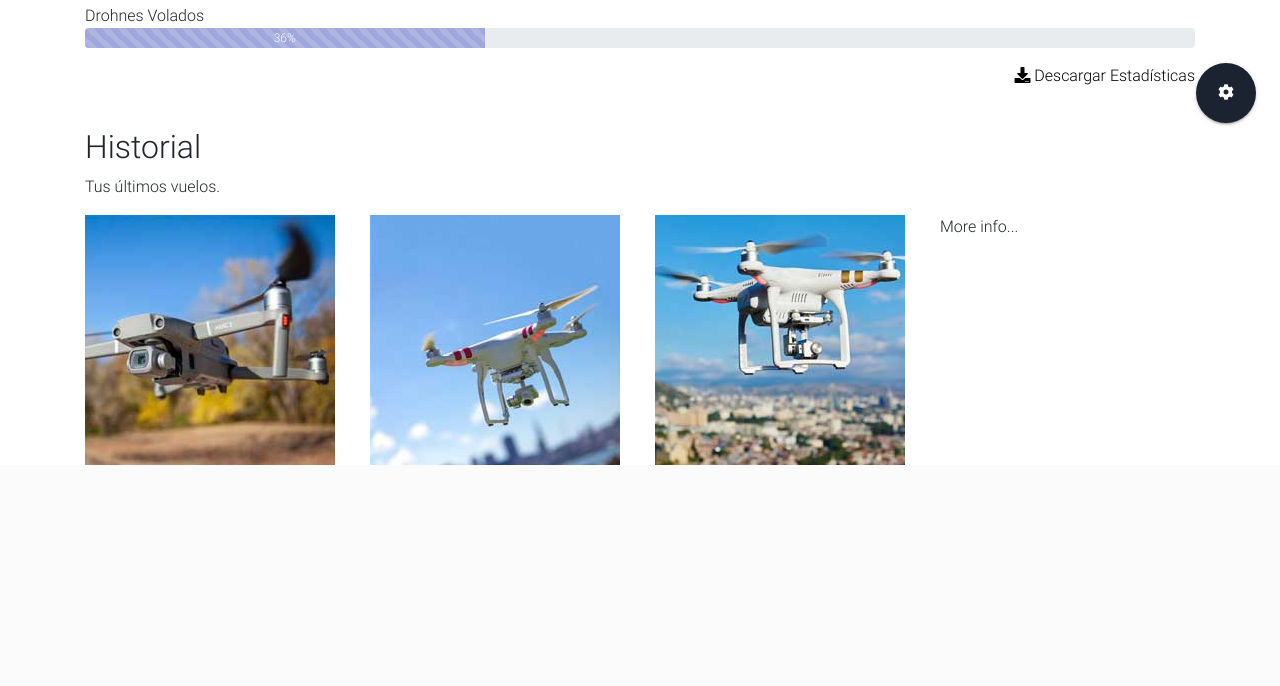
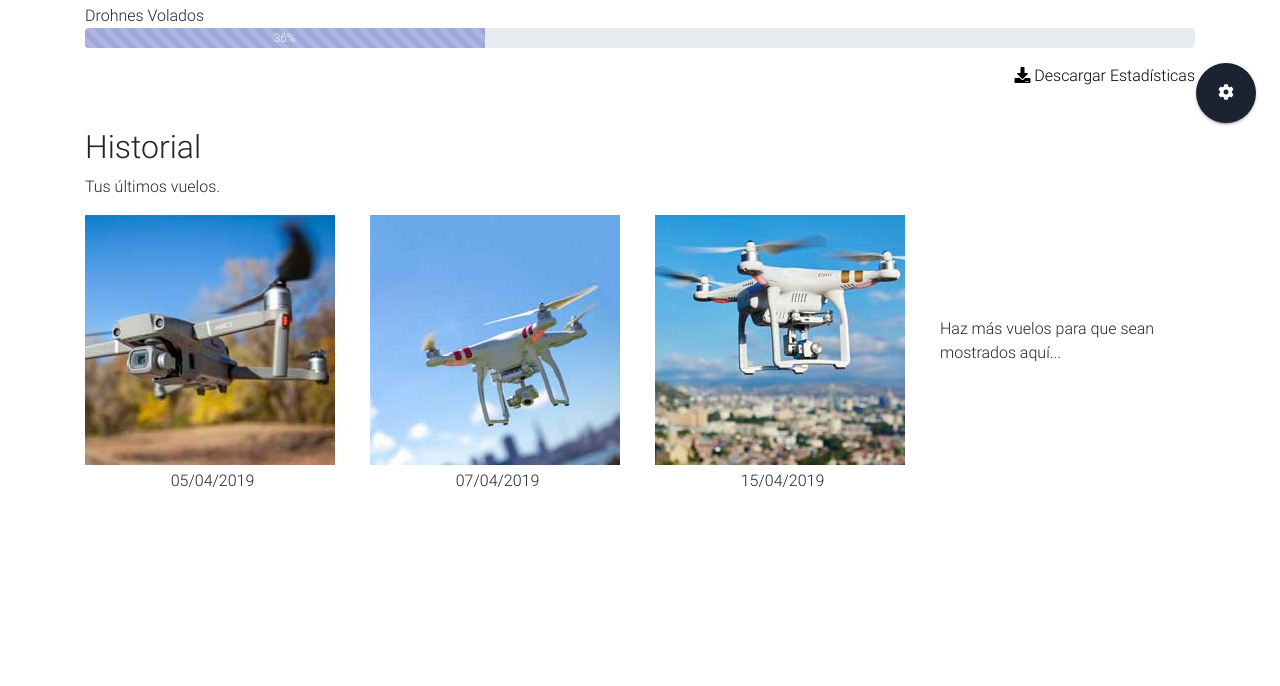
Before and after one commit to alexcamachogz/Drohnen, a PHP site: page /plataforma/index.php in a window 1280 px wide. Shown: the part 642-1328 px from the top of the page. Before the commit the page ends 1107 px from the top, so only its background shows below. Run offline with PHP 8.4, Linux system fonts and the light colour scheme.

Commit message:
Ajustes css plataforma

```diff
--- a/css/plataforma.css
+++ b/css/plataforma.css
@@ -13,6 +13,10 @@
 	src: local('☺'), url('../font/raleway-medium//Raleway-Medium.woff') format('woff'), url('../font/raleway-medium//Raleway-Medium.ttf') format('truetype'), url('../font/raleway-medium//Raleway-Medium.svg') format('svg');
 	font-weight: normal;
 	font-style: normal;
+}
+
+.vertical {
+	padding-top: 40%;
 }
 
 /* Labels colors */
--- a/plataforma/index.php
+++ b/plataforma/index.php
@@ -83,8 +83,16 @@
                 <div class="col-md-3"><img src="../img/historial/vuelo-1.jpg" alt="" srcset=""></div>
                 <div class="col-md-3"><img src="../img/historial/vuelo-2.jpg" alt="" srcset=""></div>
                 <div class="col-md-3"><img src="../img/historial/vuelo-3.jpg" alt="" srcset=""></div>
-                <div class="col-md-3">More info...</div>
+                <div class="col-md-3"><p class="vertical">Haz más vuelos para que sean mostrados aquí...</p></div>
             </div>
+            <div class="row mt-1">
+                <div class="col-md-3"><p class="text-center">05/04/2019</p></div>
+                <div class="col-md-3"><p class="text-center">07/04/2019</p></div>
+                <div class="col-md-3"><p class="text-center">15/04/2019</p></div>
+                <div class="col-md-3"><p class="text-center"></div>
+            </div>
+
+            <br><br><br><br><br><br><br><br><br><br><br><br><br>
 
             <!-- SETTINGS -->
             <div class="zoom">
```
